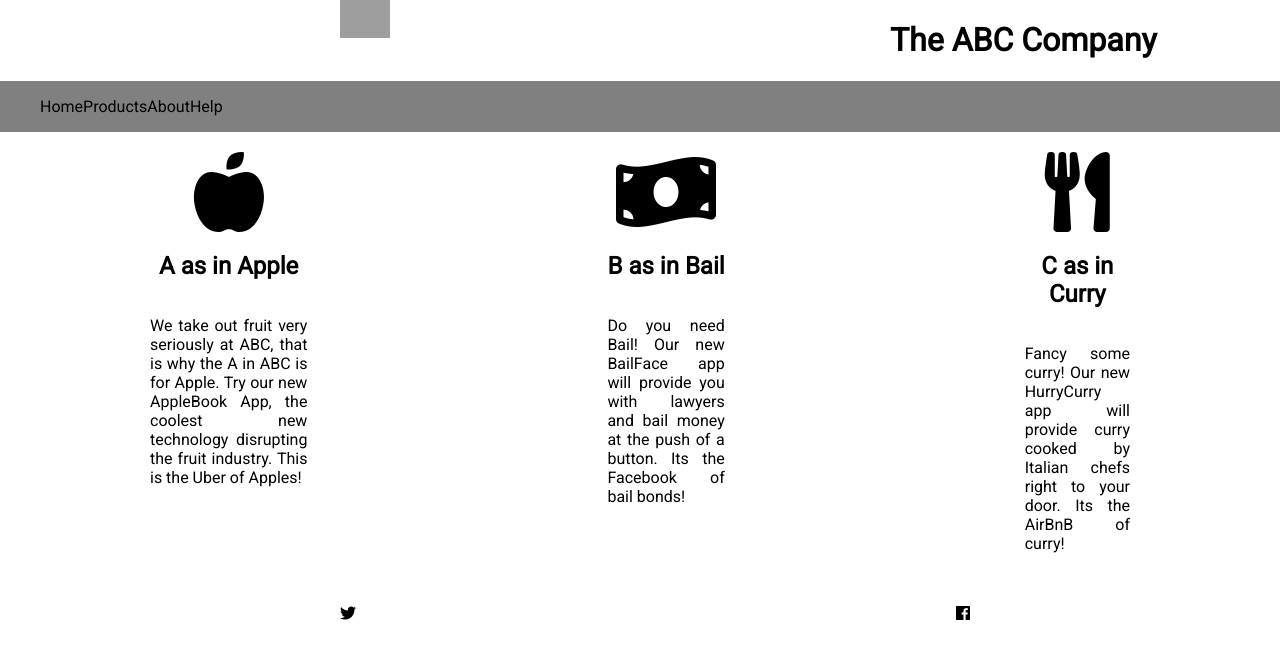
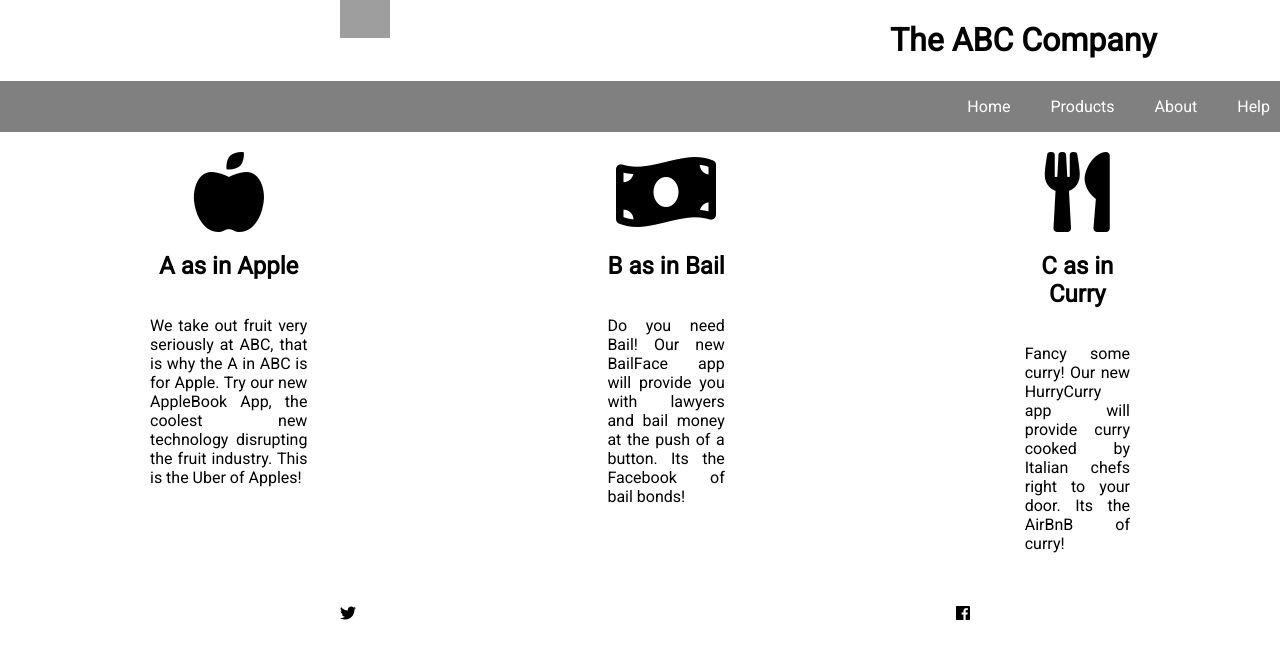
Before and after one commit to AlanRdgzC/DAW-Lab03, a plain HTML site: page index.html in a window 1280 px wide. Shown: the top 658 px of the page. Drawn offline with Linux system fonts and the light colour scheme; grey boxes are pictures that could not be loaded.

Commit message:
pantalla grande acabada

```diff
--- a/css/index.css
+++ b/css/index.css
@@ -97,7 +97,7 @@
       display: flex;
       flex-direction: row;
       flex-wrap: nowrap;
-
+      justify-content: flex-end;
       background-color: gray;
 
     }
@@ -106,7 +106,13 @@
       list-style: none;
       display: flex;
       flex-direction: row;
-      justify-content: flex-end;
+      color: white;
+    }
+
+    li{
+      margin-left: 30px;
+      margin-right: 10px;
+
     }
 
 
```
